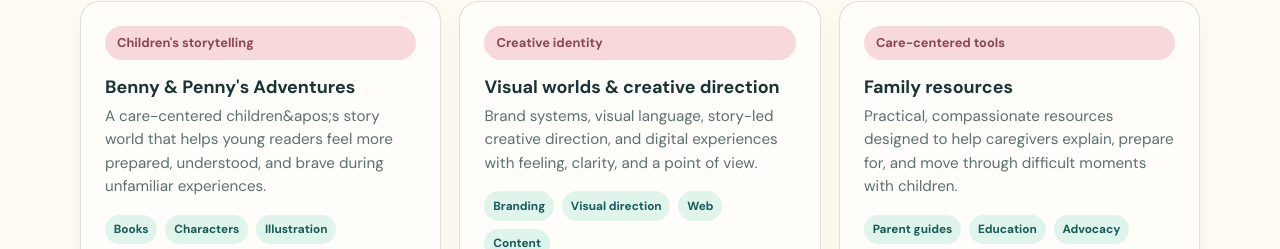
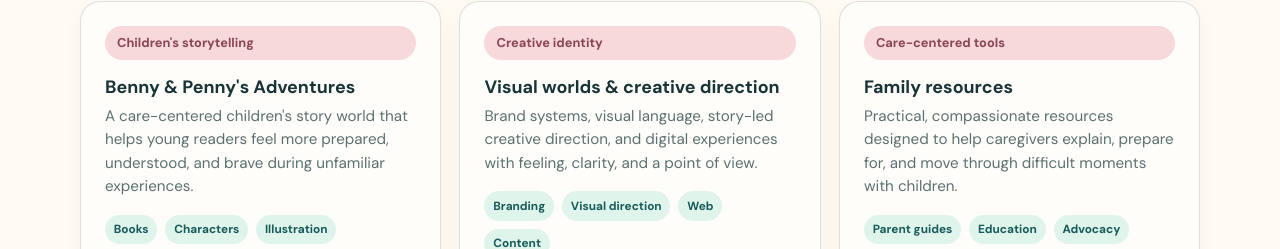
Before and after one commit to hpintojr/bennyandpenny, a Next.js app: page /our-work in a window 1280 px wide. Shown: the part 650-899 px from the top of the page. Built offline with nearby package versions, Linux system fonts and the light colour scheme.

Commit message:
refactor: render portfolio content safely

```diff
--- a/app/our-work/page.tsx
+++ b/app/our-work/page.tsx
@@ -8,13 +8,13 @@ export const metadata: Metadata = {
 
 const workAreas = [
   {
-    title: "Benny & Penny&apos;s Adventures",
-    label: "Children&apos;s storytelling",
-    description: "A care-centered children&apos;s story world that helps young readers feel more prepared, understood, and brave during unfamiliar experiences.",
+    title: "Benny & Penny's Adventures",
+    label: "Children's storytelling",
+    description: "A care-centered children's story world that helps young readers feel more prepared, understood, and brave during unfamiliar experiences.",
     tags: ["Books", "Characters", "Illustration", "Family guides"],
   },
   {
-    title: "Visual worlds &amp; creative direction",
+    title: "Visual worlds & creative direction",
     label: "Creative identity",
     description: "Brand systems, visual language, story-led creative direction, and digital experiences with feeling, clarity, and a point of view.",
     tags: ["Branding", "Visual direction", "Web", "Content"],
@@ -52,8 +52,8 @@ export default function OurWorkPage() {
           <div className="workGrid">
             {workAreas.map((area) => (
               <article className="card workCard" key={area.title}>
-                <span className="kicker" dangerouslySetInnerHTML={{ __html: area.label }} />
-                <h3 dangerouslySetInnerHTML={{ __html: area.title }} />
+                <span className="kicker">{area.label}</span>
+                <h3>{area.title}</h3>
                 <p>{area.description}</p>
                 <div className="tagList">
                   {area.tags.map((tag) => <span className="tag" key={tag}>{tag}</span>)}
```
